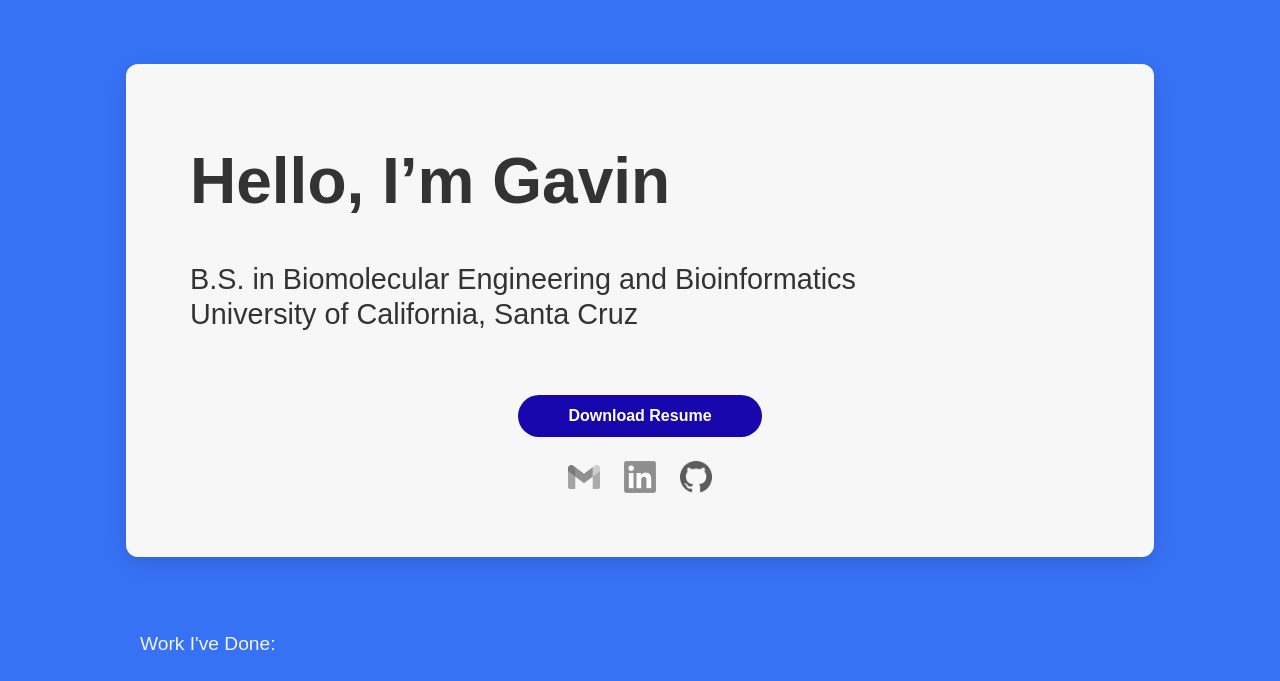
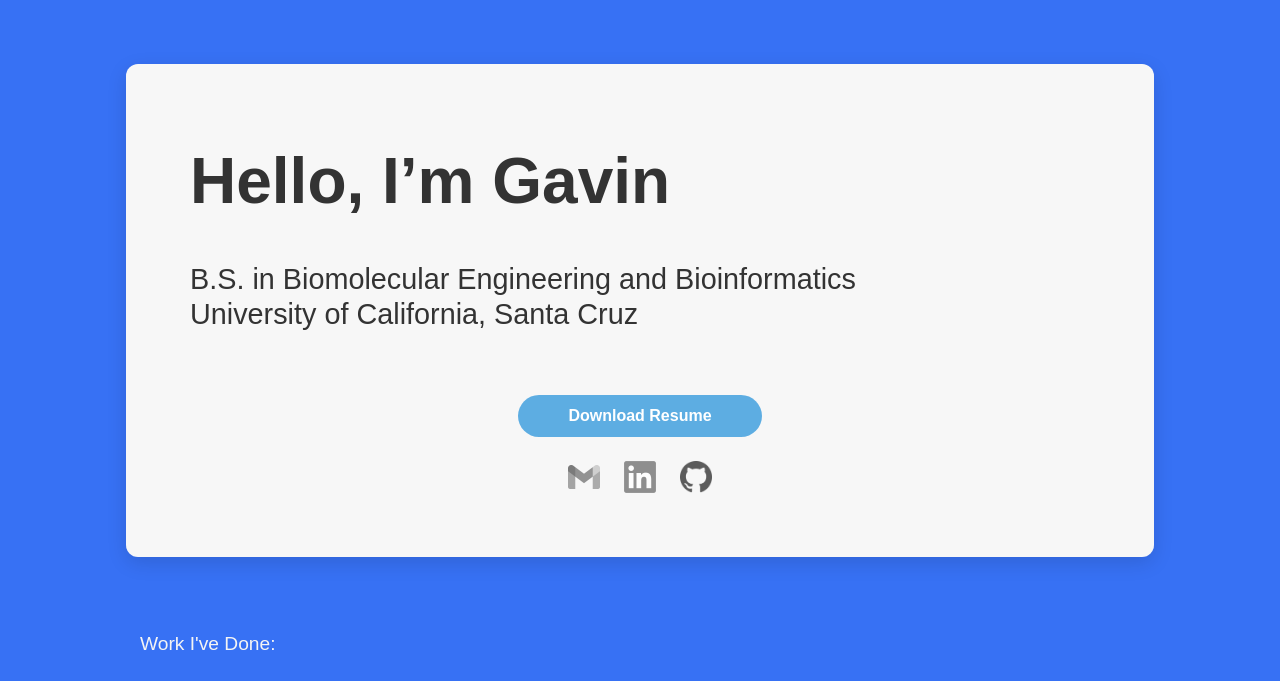
Before and after one commit to gacola/personalwebsite, a plain HTML site: page index.html in a window 1280 px wide. In both pictures the pointer is over the link "Download Resume". Shown: the top 681 px of the page. Drawn offline with Linux system fonts and the light colour scheme.

Commit message:
button color and linkedin links

```diff
--- a/styles.css
+++ b/styles.css
@@ -51,7 +51,7 @@ header p {
   }
 
 .btn:hover {
-        background-color: var(--secondary-dark);
+        background-color: #5DADE2;
   }
 
 /* Social Media Icons */
```
